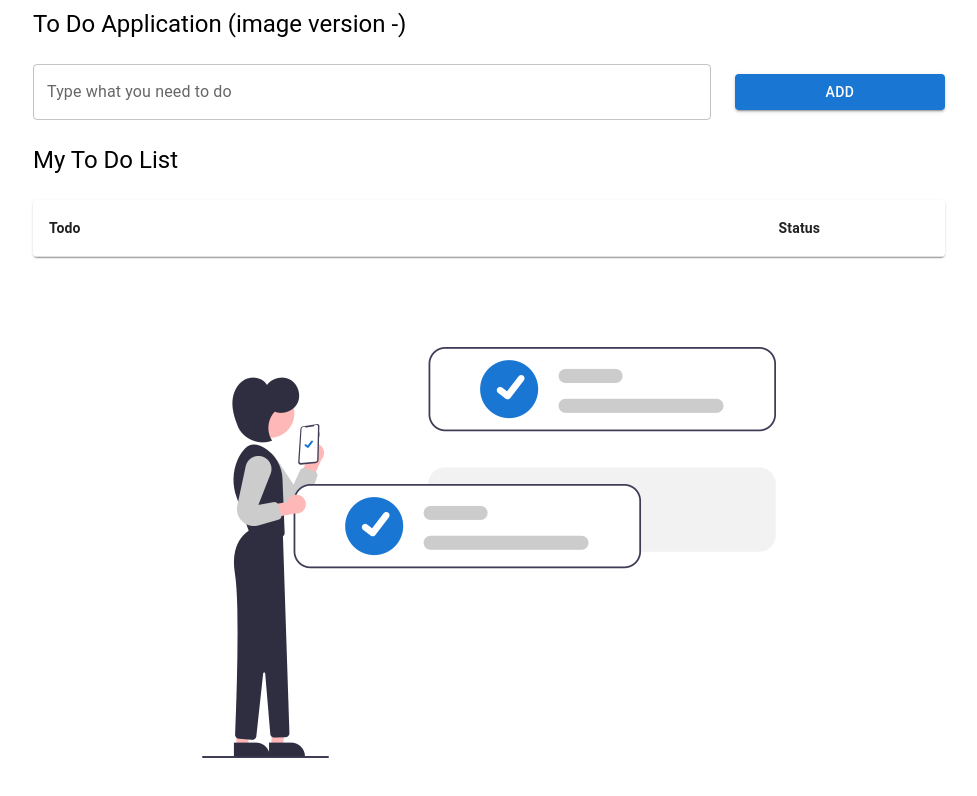
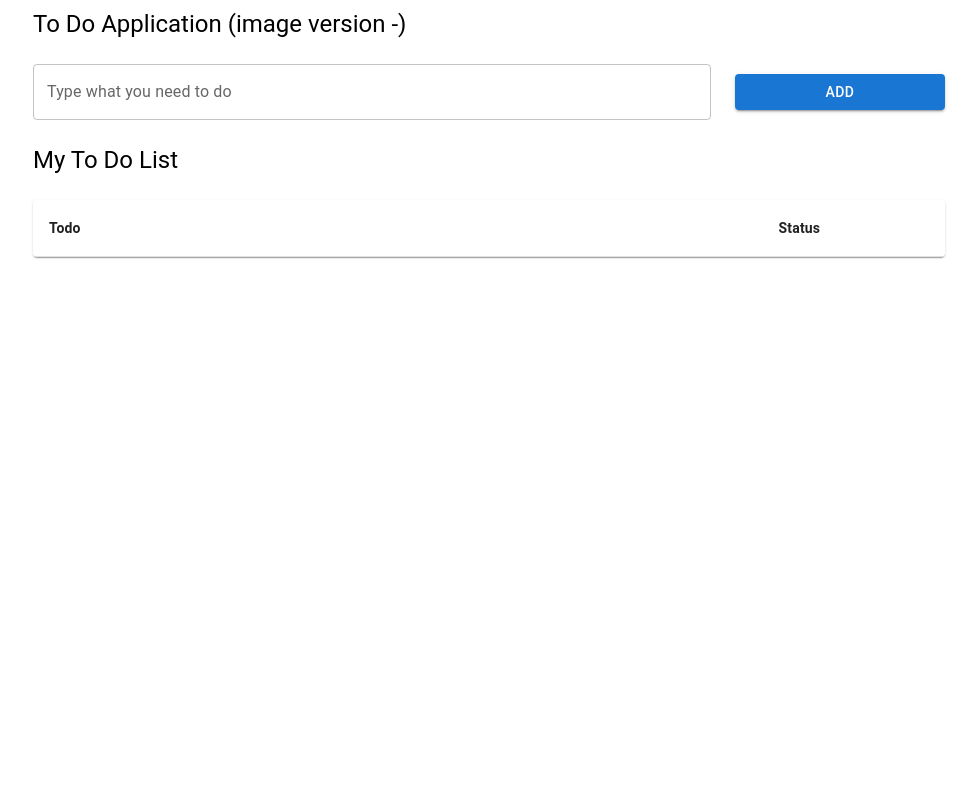
Before and after one commit to melmanm/docker-todo-app, a React (Create React App) app in the folder frontend/: page / in a window 1280 px wide. Shown: the top 796 px of the page, without its empty margins (151-1128 px from the left). Built offline with nearby package versions, Linux system fonts and the light colour scheme.

Commit message:
removed image

```diff
--- a/frontend/src/index.js
+++ b/frontend/src/index.js
@@ -6,7 +6,7 @@ ReactDOM.render(
   <div>
     <App>
     </App>
-    <img src="picture.png" style={{margin: "auto", padding: "10px", display: "block"}}/>
+    {/* <img src="picture.png" style={{margin: "auto", padding: "10px", display: "block"}}/> */}
   </div>,
   document.getElementById('root')
 );
```
